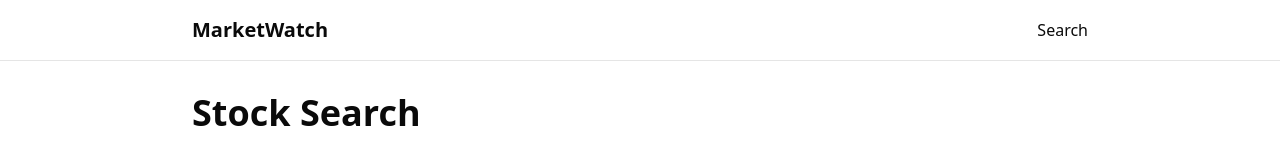
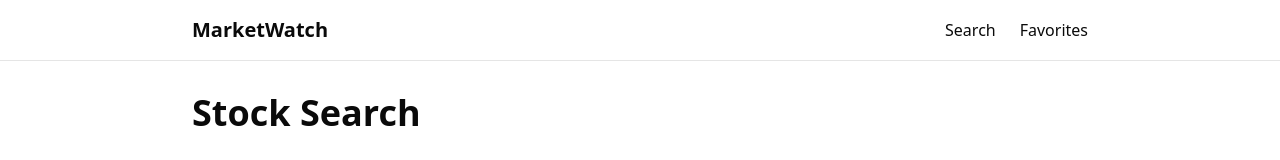
Before and after one commit to szekelyszabi/stock-search, a Next.js app: page / in a window 1280 px wide. Shown: the top 160 px of the page. Built offline with nearby package versions, Linux system fonts and the light colour scheme.

Commit message:
style: minor UI improvements

```diff
--- a/src/components/header.tsx
+++ b/src/components/header.tsx
@@ -1,29 +1,23 @@
-"use client"
+'use client'
 
-import Link from "next/link"
-import { Menu } from "lucide-react"
-import { useState } from "react"
-import {
-  Sheet,
-  SheetContent,
-  SheetHeader,
-  SheetTitle,
-  SheetTrigger,
-} from "@/components/ui/sheet"
-import { Button } from "@/components/ui/button"
+import Link from 'next/link'
+import { Menu } from 'lucide-react'
+import { useState } from 'react'
+import { Sheet, SheetContent, SheetHeader, SheetTitle, SheetTrigger } from '@/components/ui/sheet'
+import { Button } from '@/components/ui/button'
 
 export function Header() {
-  const [open, setOpen] = useState(false);
+  const [open, setOpen] = useState(false)
 
-  const navLinks = [{ href: "/", label: "Search" }]
+  const navLinks = [
+    { href: '/', label: 'Search' },
+    { href: '/favorites', label: 'Favorites' },
+  ]
 
   return (
     <header className="border-b">
       <div className="max-w-4xl mx-auto px-4 sm:px-0 py-4 flex justify-between items-center">
-        <Link
-          href="/"
-          className="text-xl font-bold hover:text-teal-500 transition-colors"
-        >
+        <Link href="/" className="text-xl font-bold hover:text-teal-500 transition-colors">
           MarketWatch
         </Link>
         <nav className="hidden sm:flex gap-6">
@@ -48,7 +42,7 @@
             <SheetHeader>
               <SheetTitle>Navigation</SheetTitle>
             </SheetHeader>
-            <nav className="flex flex-col gap-4 mt-6">
+            <nav className="flex flex-col gap-4 m-6">
               {navLinks.map((link) => (
                 <Link
                   key={link.href}
--- a/src/components/ui/button.tsx
+++ b/src/components/ui/button.tsx
@@ -1,37 +1,35 @@
-import * as React from "react"
-import { Slot } from "@radix-ui/react-slot"
-import { cva, type VariantProps } from "class-variance-authority"
+import * as React from 'react'
+import { Slot } from '@radix-ui/react-slot'
+import { cva, type VariantProps } from 'class-variance-authority'
 
-import { cn } from "@/lib/utils"
+import { cn } from '@/lib/utils'
 
 const buttonVariants = cva(
-  "inline-flex items-center justify-center gap-2 whitespace-nowrap rounded-md text-sm font-medium transition-all disabled:pointer-events-none disabled:opacity-50 [&_svg]:pointer-events-none [&_svg:not([class*='size-'])]:size-4 shrink-0 [&_svg]:shrink-0 outline-none focus-visible:border-ring focus-visible:ring-ring/50 focus-visible:ring-[3px] aria-invalid:ring-destructive/20 dark:aria-invalid:ring-destructive/40 aria-invalid:border-destructive",
+  "inline-flex items-center justify-center gap-2 whitespace-nowrap rounded-md text-sm font-medium transition-all cursor-pointer disabled:pointer-events-none disabled:opacity-50 [&_svg]:pointer-events-none [&_svg:not([class*='size-'])]:size-4 shrink-0 [&_svg]:shrink-0 outline-none focus-visible:border-ring focus-visible:ring-ring/50 focus-visible:ring-[3px] aria-invalid:ring-destructive/20 dark:aria-invalid:ring-destructive/40 aria-invalid:border-destructive",
   {
     variants: {
       variant: {
-        default: "bg-primary text-primary-foreground hover:bg-primary/90",
+        default: 'bg-primary text-primary-foreground hover:bg-primary/90',
         destructive:
-          "bg-destructive text-white hover:bg-destructive/90 focus-visible:ring-destructive/20 dark:focus-visible:ring-destructive/40 dark:bg-destructive/60",
+          'bg-destructive text-white hover:bg-destructive/90 focus-visible:ring-destructive/20 dark:focus-visible:ring-destructive/40 dark:bg-destructive/60',
         outline:
-          "border bg-background shadow-xs hover:bg-accent hover:text-accent-foreground dark:bg-input/30 dark:border-input dark:hover:bg-input/50",
-        secondary:
-          "bg-secondary text-secondary-foreground hover:bg-secondary/80",
-        ghost:
-          "hover:bg-accent hover:text-accent-foreground dark:hover:bg-accent/50",
-        link: "text-primary underline-offset-4 hover:underline",
+          'border bg-background shadow-xs hover:bg-accent hover:text-accent-foreground dark:bg-input/30 dark:border-input dark:hover:bg-input/50',
+        secondary: 'bg-secondary text-secondary-foreground hover:bg-secondary/80',
+        ghost: 'hover:bg-accent hover:text-accent-foreground dark:hover:bg-accent/50',
+        link: 'text-primary underline-offset-4 hover:underline',
       },
       size: {
-        default: "h-9 px-4 py-2 has-[>svg]:px-3",
-        sm: "h-8 rounded-md gap-1.5 px-3 has-[>svg]:px-2.5",
-        lg: "h-10 rounded-md px-6 has-[>svg]:px-4",
-        icon: "size-9",
-        "icon-sm": "size-8",
-        "icon-lg": "size-10",
+        default: 'h-9 px-4 py-2 has-[>svg]:px-3',
+        sm: 'h-8 rounded-md gap-1.5 px-3 has-[>svg]:px-2.5',
+        lg: 'h-10 rounded-md px-6 has-[>svg]:px-4',
+        icon: 'size-9',
+        'icon-sm': 'size-8',
+        'icon-lg': 'size-10',
       },
     },
     defaultVariants: {
-      variant: "default",
-      size: "default",
+      variant: 'default',
+      size: 'default',
     },
   }
 )
@@ -42,11 +40,11 @@
   size,
   asChild = false,
   ...props
-}: React.ComponentProps<"button"> &
+}: React.ComponentProps<'button'> &
   VariantProps<typeof buttonVariants> & {
     asChild?: boolean
   }) {
-  const Comp = asChild ? Slot : "button"
+  const Comp = asChild ? Slot : 'button'
 
   return (
     <Comp
```
